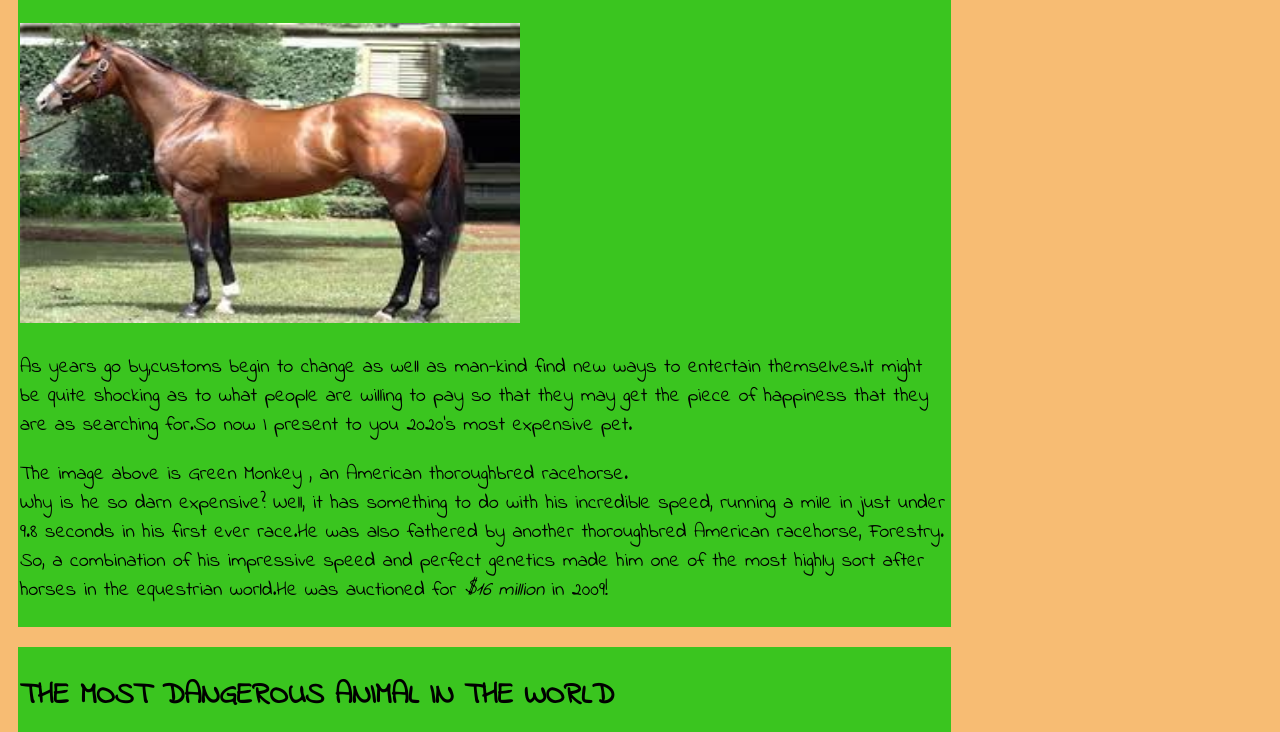
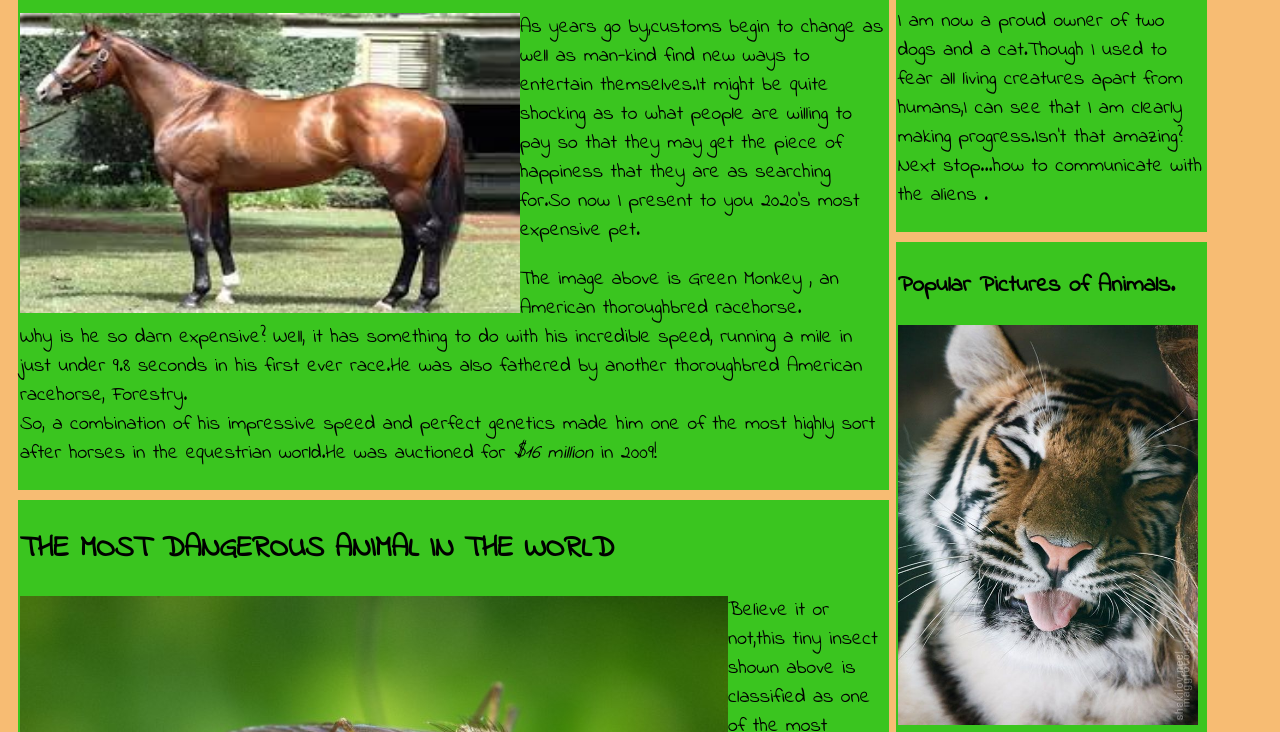
Before and after one commit to StacyWeru/AnimalWebsite, a plain HTML site: page index.html in a window 1280 px wide. Shown: the part 343-1075 px from the top of the page. Drawn offline with Linux system fonts and the light colour scheme.

Commit message:
Add styling for the left column and the cards

```diff
--- a/css/styles.css
+++ b/css/styles.css
@@ -1,4 +1,4 @@
-html{
+body{
     font-family: 'Indie Flower', cursive;
     font-size: 20px;
     padding: 10px;
@@ -13,33 +13,37 @@ html{
 }
 .leftcolumn{
     float:left;
-    width: 75%;
+    width: 70%;
+    margin-right: 5px;
+}
+.leftcolumn img{
+    float: left;
 }
 .rightcolumn{
     float: left;
-    padding: 25%;
-    padding-left: 2px;
-}
-.img{
+    width: 25%;
     padding: 2px;
 
-}
-
-.card{
-    background-color: rgb(58, 197, 31);
-    padding: 2px;
-    margin-top: 20px;
 }
 .row::after{
     content: "";
     display: table;
     clear: both;
 }
+
+
+.card{
+    background-color: rgb(58, 197, 31);
+    padding: 2px;
+    margin-top: 10px;
+}
+
 .footer{
     padding: 20px;
     text-align: center;
     background: crimson;
     font-family: 'Pacifico', cursive;
+    margin-top: 10px;
 }
 @media screen and (max-width: 811px){
     .leftcolumn , .rightcolumn{
```
